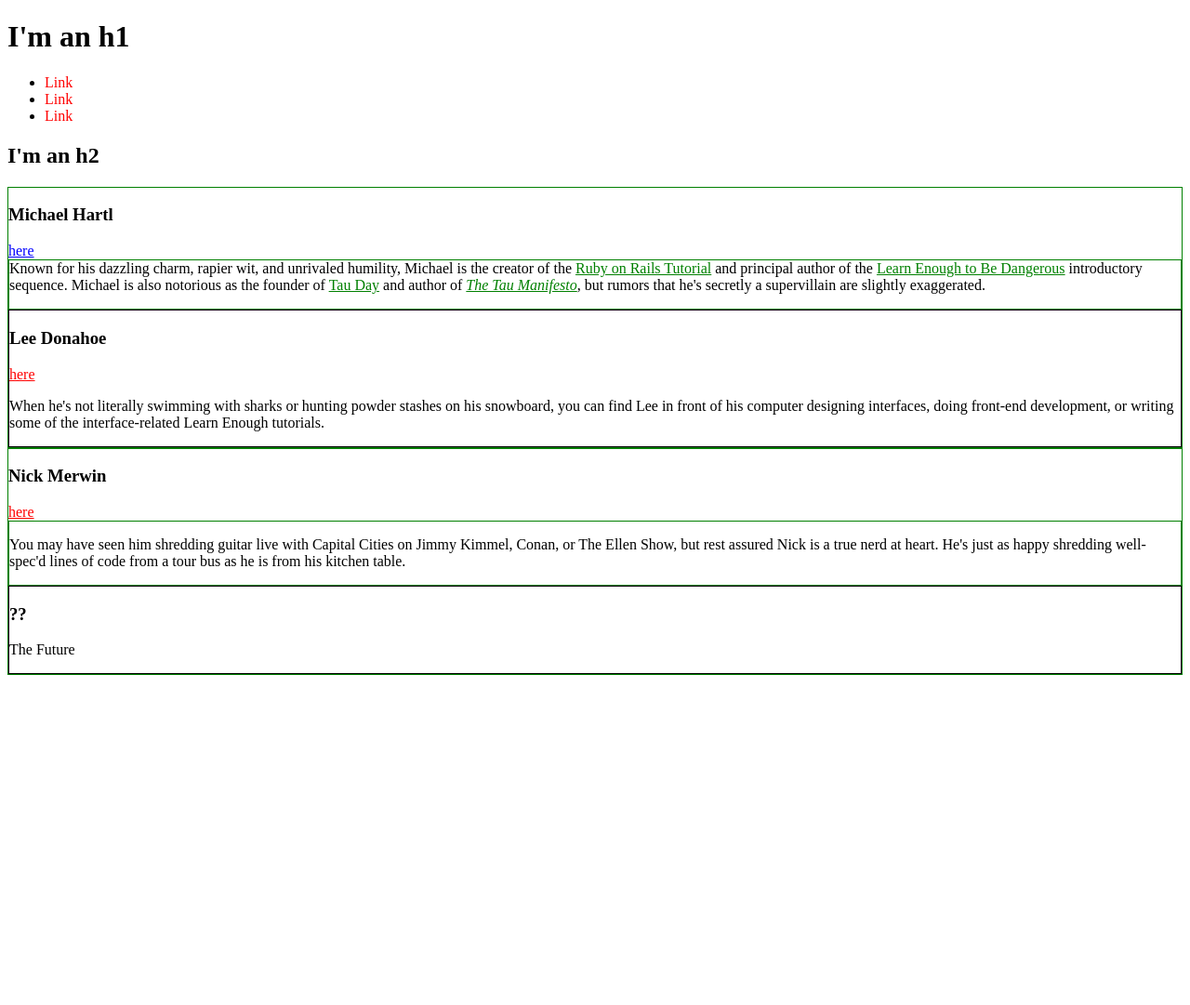
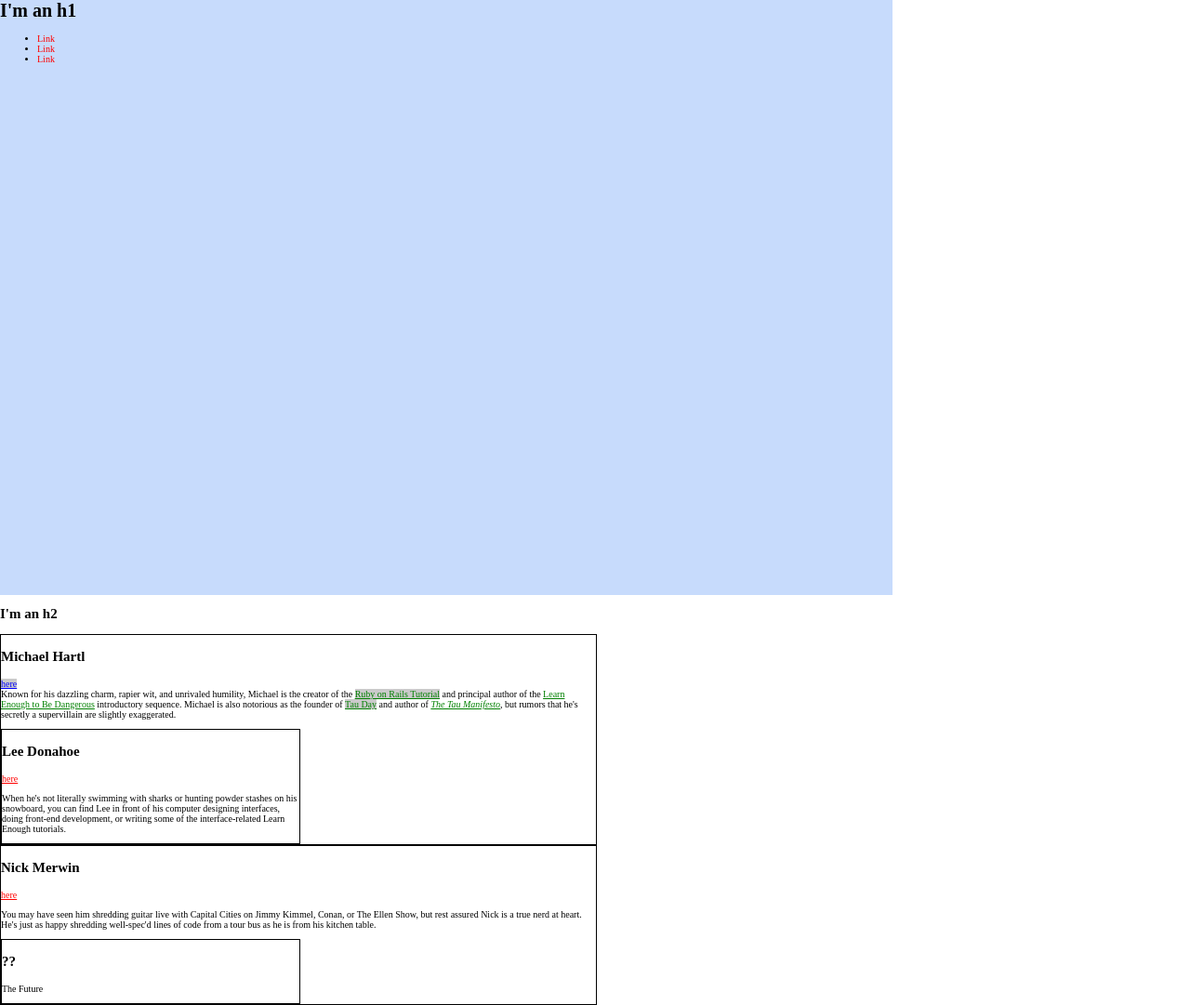
Before and after one commit to mohamadacma/mohamadacma.github.io, a plain HTML site: page index.html in a window 1280 px wide. Shown: the whole page at 93% size. Before the commit the page ends 800 px from the top, so only its background shows below. Drawn offline with Linux system fonts and the light colour scheme.

Commit message:
Add styling

```diff
--- a/index.html
+++ b/index.html
@@ -6,26 +6,51 @@
 <style>
   /* GLOBAL STYLES */
   a {
-        color: red;
+    color: #f00;
   }
+  body {
+  margin: 0;
+  padding: 0;
+  font-size: 62.5%;
+}
+h1 {
+ font-size: 2em  ;
+  margin-top: 0;
+}
+
 
   /* SOCIAL STYLES */
   .social-link {
+    background: rgba(150, 150, 150, 0.5);
     color: blue;
+  }
+  /* HERO STYLES */
+.full-hero {
+  background-color: #c7dbfc;
+  height: 50vw;
+  width: 75vw ;
+
 }
 
   /* BIO STYLES */
-      div .bio-box {
+
+  .bio-box {
     border: 1px solid black;
+    font-size: 1em;
+    width: 50%;
+  }
+  .bio-box h3 {
+    font-size: 1.5em;
+  }
+  .bio-copy {
+    font-size: 1em;
   }
   .bio-copy a {
     color: green;
   }
-      div {
-        border: 1px solid green
-      }
 </style>
   <body>
+    <div class="full-hero hero-home">
     <h1>I'm an h1</h1>
     <ul>
       <li>
@@ -38,6 +63,7 @@
         <a>Link</a>
       </li>
     </ul>
+    </div>
     <h2>I'm an h2</h2>
      <div class="bio-box">
       <h3>Michael Hartl</h3>
```
Lines whose indentation alone changed are shown as unchanged.
